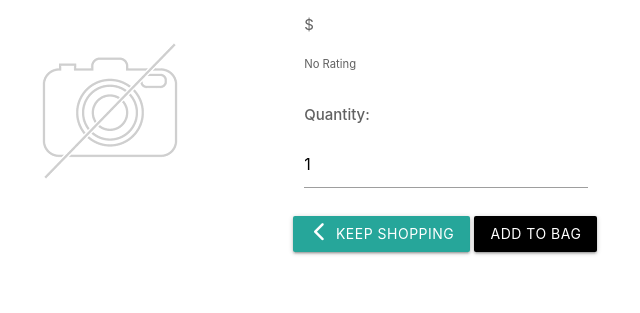
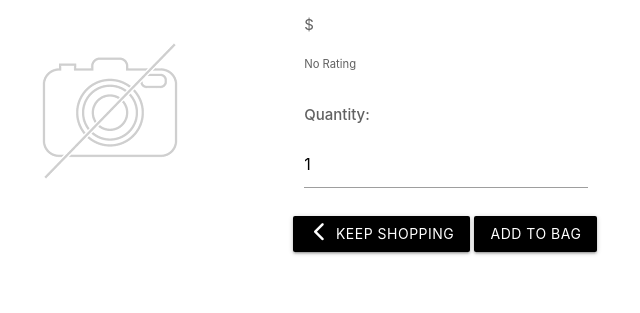
Before and after one commit to misza80/CI_project4_CastleVapes, a Django app: template products/templates/products/product_detail.html in a window 1280 px wide. Shown: the part 196-509 px from the top of the page, without its empty margins (347-987 px from the left). Run offline with Django 3.2, Linux system fonts and the light colour scheme; the template is opened without the code that fills it, so the values that code supplies are empty; some libraries are stand-ins or nearby versions.

Commit message:
added toast to add to bag button

```diff
--- a/products/templates/products/product_detail.html
+++ b/products/templates/products/product_detail.html
@@ -43,13 +43,13 @@
                             </div>
                             <div class="row">
                                 <div class="col-12">
-                                    <a href="{% url 'products' %}" class="btn btn-outline-black rounded-0 mt-5">
+                                    <a href="{% url 'products' %}" class="btn blackbutton">
                                     <span class="icon">
                                         <i class="fas fa-chevron-left"></i>
                                     </span>
                                         <span>Keep Shopping</span>
                                     </a>
-                                    <input type="submit" class="btn blackbutton"
+                                    <input type="submit" onclick="M.toast({html: 'Product added to bag',displayLength:5000})" class="btn blackbutton"
                                            value="Add to Bag">
                                 </div>
                             </div>
```
